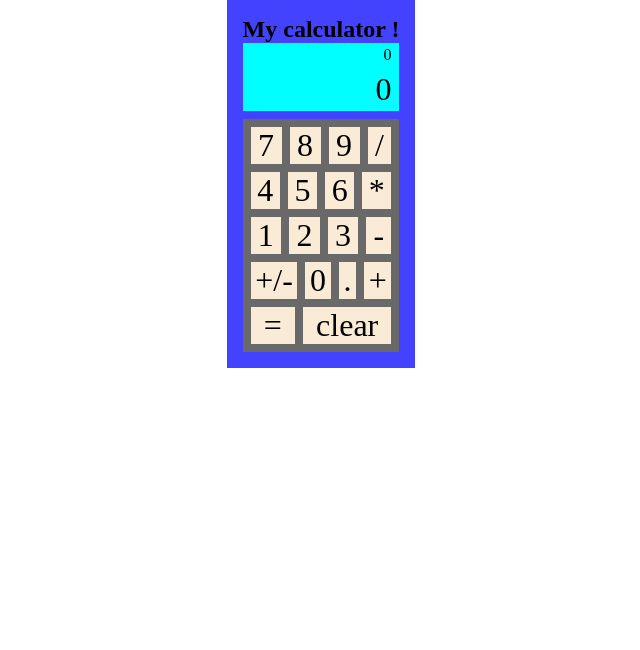
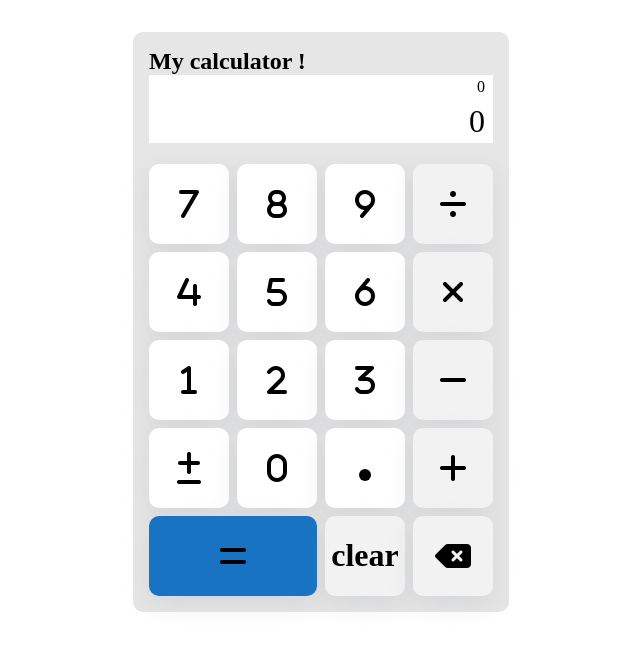
Before and after one commit to gr-pf/odin-calculator, a plain HTML site: page index.html in a window 1280 px wide. Shown: the whole page, without its empty margins (319-959 px from the left). Drawn offline with Linux system fonts and the light colour scheme.

Commit message:
Improve style

```diff
--- a/index.html
+++ b/index.html
@@ -5,6 +5,10 @@
     <meta name="viewport" content="width=device-width, initial-scale=1.0" />
     <title>Odin-Calculator</title>
     <script type="module" src="./script.js"></script>
+    <script
+      src="https://kit.fontawesome.com/7dc09205ed.js"
+      crossorigin="anonymous"
+    ></script>
     <link rel="stylesheet" href="./styles.css" />
   </head>
   <body>
@@ -17,36 +21,111 @@
         </div>
         <div class="key-grid">
           <ul class="key-row">
-            <li><a href="#" id="k-7" class="operand">7</a></li>
-            <li><a href="#" id="k-8" class="operand">8</a></li>
-            <li><a href="#" id="k-9" class="operand">9</a></li>
-            <li><a href="#" id="divide" class="operator">/</a></li>
+            <li>
+              <a href="#" id="k-7" class="operand">
+                <i class="fa-solid fa-7"></i>
+              </a>
+            </li>
+            <li>
+              <a href="#" id="k-8" class="operand">
+                <i class="fa-solid fa-8"></i>
+              </a>
+            </li>
+            <li>
+              <a href="#" id="k-9" class="operand">
+                <i class="fa-solid fa-9"></i>
+              </a>
+            </li>
+            <li>
+              <a href="#" id="divide" class="operator">
+                <i class="fa-solid fa-divide"></i>
+              </a>
+            </li>
           </ul>
 
           <ul class="key-row">
-            <li><a href="#" id="k-4" class="operand">4</a></li>
-            <li><a href="#" id="k-5" class="operand">5</a></li>
-            <li><a href="#" id="k-6" class="operand">6</a></li>
-            <li><a href="#" id="multiply" class="operator">*</a></li>
+            <li>
+              <a href="#" id="k-4" class="operand">
+                <i class="fa-solid fa-4"></i>
+              </a>
+            </li>
+            <li>
+              <a href="#" id="k-5" class="operand">
+                <i class="fa-solid fa-5"></i>
+              </a>
+            </li>
+            <li>
+              <a href="#" id="k-6" class="operand">
+                <i class="fa-solid fa-6"></i>
+              </a>
+            </li>
+            <li>
+              <a href="#" id="multiply" class="operator">
+                <i class="fa-solid fa-xmark"></i>
+              </a>
+            </li>
           </ul>
 
           <ul class="key-row">
-            <li><a href="#" id="k-1" class="operand">1</a></li>
-            <li><a href="#" id="k-2" class="operand">2</a></li>
-            <li><a href="#" id="k-3" class="operand">3</a></li>
-            <li><a href="#" id="subtract" class="operator">-</a></li>
+            <li>
+              <a href="#" id="k-1" class="operand">
+                <i class="fa-solid fa-1"></i>
+              </a>
+            </li>
+            <li>
+              <a href="#" id="k-2" class="operand">
+                <i class="fa-solid fa-2"></i>
+              </a>
+            </li>
+            <li>
+              <a href="#" id="k-3" class="operand">
+                <i class="fa-solid fa-3"></i>
+              </a>
+            </li>
+            <li>
+              <a href="#" id="subtract" class="operator">
+                <i class="fa-solid fa-minus"></i>
+              </a>
+            </li>
           </ul>
 
           <ul class="key-row">
-            <li><a href="#" id="positivity" class="operand">+/-</a></li>
-            <li><a href="#" id="k-0" class="operand">0</a></li>
-            <li><a href="#" id="decimal-separator" class="operand">.</a></li>
-            <li><a href="#" id="add" class="operator">+</a></li>
+            <li>
+              <a href="#" id="positivity" class="operand">
+                <i class="fa-solid fa-plus-minus"></i>
+              </a>
+            </li>
+            <li>
+              <a href="#" id="k-0" class="operand">
+                <i class="fa-solid fa-0"></i>
+              </a>
+            </li>
+            <li>
+              <a href="#" id="decimal-separator" class="operand">
+                <svg width="60" height="60">
+                  <circle r="6" cx="30" cy="37" fill="#000000" />
+                </svg>
+              </a>
+            </li>
+            <li>
+              <a href="#" id="add" class="operator">
+                <i class="fa-solid fa-plus"></i>
+              </a>
+            </li>
           </ul>
 
           <ul class="key-row">
-            <li><a href="#" id="eval" class="eval">=</a></li>
+            <li class="eval-container">
+              <a href="#" id="eval" class="eval">
+                <i class="fa-solid fa-equals"></i>
+              </a>
+            </li>
             <li><a href="#" id="clear" class="clear">clear</a></li>
+            <li>
+              <a href="#" id="del" class="del"
+                ><i class="fa-solid fa-delete-left"></i
+              ></a>
+            </li>
           </ul>
         </div>
       </main>
--- a/styles.css
+++ b/styles.css
@@ -1,3 +1,17 @@
+:root {
+  --bg-color: hsl(0, 0%, 100%);
+  --bg-color-hover: hsl(0, 0%, 98%);
+  --bg-color-light: hsl(0, 0%, 95%);
+  --bg-color-light-hover: hsl(0, 0%, 97%);
+  --bg-color-lighter: hsl(0, 0%, 90%);
+
+  --bg-secondary: hsl(208, 78%, 43%);
+  --bg-secondary-hover: hsl(208, 78%, 41%);
+
+  --font-color: hsl(0, 0%, 0%);
+  --font-color-hover: hsl(0, 0%, 30%);
+}
+
 *,
 *::after,
 *::before {
@@ -7,6 +21,7 @@
 }
 
 .wrapper {
+  margin-top: 2rem;
   display: flex;
   flex-direction: column;
   max-width: 800px;
@@ -15,8 +30,9 @@
 }
 
 .calculator {
-  background-color: rgb(67, 67, 255);
+  background-color: var(--bg-color-lighter);
   padding: 1rem;
+  border-radius: 10px;
 }
 
 .display {
@@ -27,7 +43,7 @@
 
 .display p {
   text-align: right;
-  background-color: aqua;
+  background-color: var(--bg-color);
   width: 100%;
   padding-block: 0.2rem;
   padding-right: 0.5rem;
@@ -38,43 +54,74 @@
 }
 
 .key-grid {
-  background-color: dimgrey;
+  background-color: var(--bg-color-lighter);
   display: flex;
   flex-direction: column;
   gap: 0.5rem;
-  padding: 0.5rem 0.5rem;
+  padding-top: 0.8rem;
+  border-radius: 10px;
 }
 
-.key-row {
-  display: flex;
-  gap: 0.5em;
-}
-
-ul {
+ul.key-row {
   list-style: none;
   display: flex;
-  justify-content: stretch;
   align-items: center;
+  gap: 8px;
 }
 
 li {
+  width: 80px;
+  height: 80px;
   font-size: 2rem;
   text-align: center;
-  background-color: antiquewhite;
-  flex-grow: 1;
-  display: flex;
-  justify-content: center;
-  align-items: center;
+  border-radius: 10px;
+}
+
+li {
+  background-color: var(--bg-color-light);
+  box-shadow: rgba(149, 157, 165, 0.2) 0px 8px 24px;
+}
+
+li:hover {
+  background-color: var(--bg-color-light-hover);
+}
+
+li:has(> a.operand) {
+  background-color: var(--bg-color);
+}
+
+li:has(> a.operand):hover {
+  background-color: var(--bg-color-hover);
+}
+li:has(> a#eval) {
+  background-color: var(--bg-secondary);
+}
+
+li:has(> a#eval):hover {
+  background-color: var(--bg-secondary-hover);
 }
 
 ul li a {
   text-decoration: none;
-  width: max-content;
-  color: black;
+  width: 100%;
+  height: 100%;
+  color: var(--font-color);
+  display: flex;
+  justify-content: center;
+  align-items: center;
+  font-weight: 600;
+}
+
+ul li:active {
+  box-shadow: rgba(149, 157, 165, 0.5) 0px 8px 20px;
+}
+
+ul li a:active,
+li.eval-container {
+  color: var(--font-color-hover);
+}
+
+li.eval-container {
+  width: auto;
   flex-grow: 1;
 }
-
-ul li a:active {
-  background-color: rgb(255, 233, 203);
-  box-shadow: 2px 2px #3b3b3b;
-}
```
